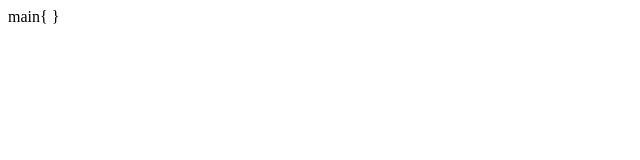
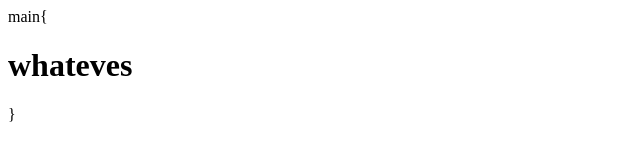
Before and after one commit to uva-rcr/git-one, a plain HTML site: page index.html in a window 1280 px wide. Shown: the whole page, without its empty margins (0-640 px from the left). Drawn offline with Linux system fonts and the light colour scheme.

Commit message:
added h1

```diff
--- a/index.html
+++ b/index.html
@@ -1,4 +1,5 @@
 main{
   <head>
   </head>
+  <h1> whateves</h1>
 }
```
